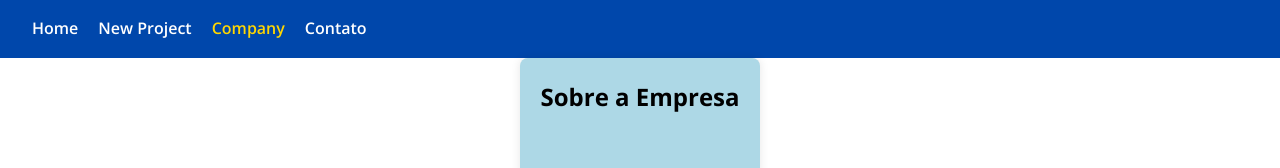
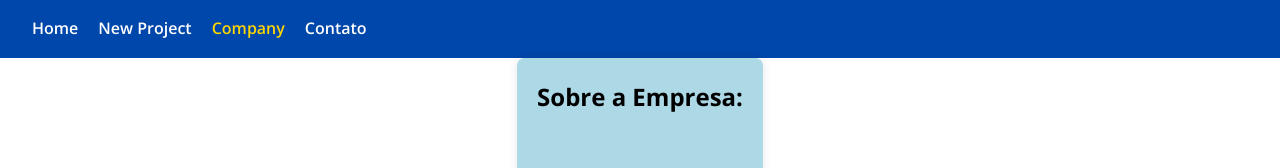
Before and after one commit to joaolouzada12/costs-react, a React (Create React App) app: page /company in a window 1280 px wide. Shown: the top 168 px of the page. Built offline with nearby package versions, Linux system fonts and the light colour scheme.

Commit message:
correções

```diff
--- a/src/App.js
+++ b/src/App.js
@@ -13,7 +13,7 @@ function App() {
   return (
     <Router>
       <Nav />
-      <Container customClass="content">  {/* container só para conteúdo */}
+      <Container customClass="content">  {}
         <Routes>
           <Route path="/" element={<Home />} />
           <Route path="/newproject" element={<NewProject />} />
--- a/src/components/layout/Nav.module.css
+++ b/src/components/layout/Nav.module.css
@@ -1,5 +1,5 @@
 .nav {
-  background-color: #0047ab;  /* cor de fundo azul */
+  background-color: #0047ab;
   padding: 1rem 2rem;
   font-family: 'Open Sans', sans-serif;
 }
--- a/src/pages/Company.js
+++ b/src/pages/Company.js
@@ -1,5 +1,5 @@
 function Company() {
-  return <h2>Sobre a Empresa</h2>;
+  return <h2>Sobre a Empresa:</h2>;
 }
 
 export default Company;
```
